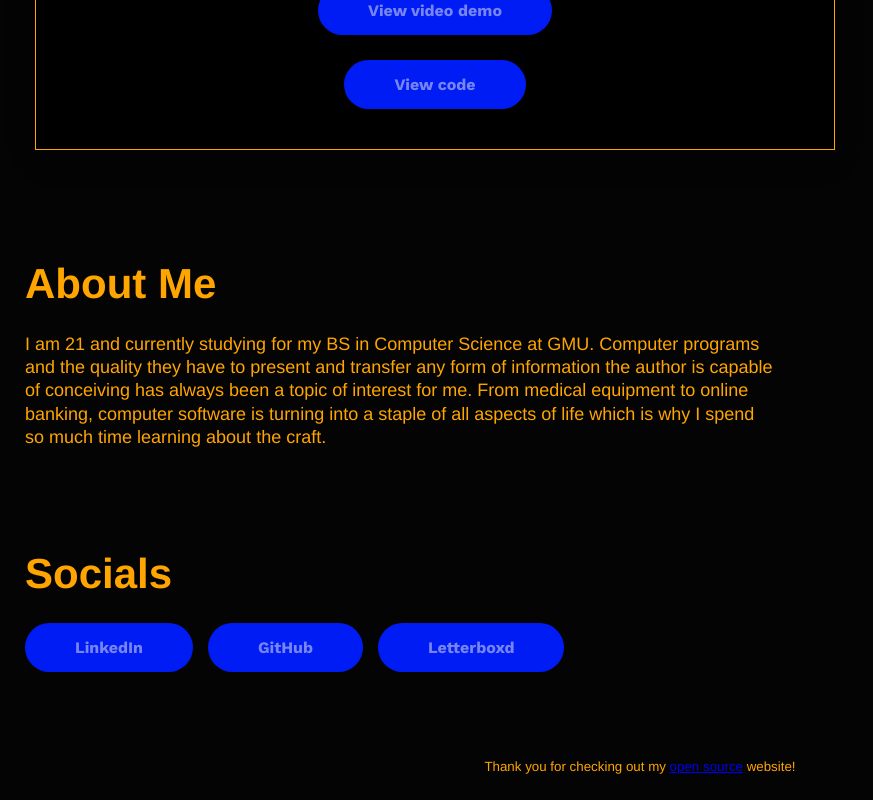
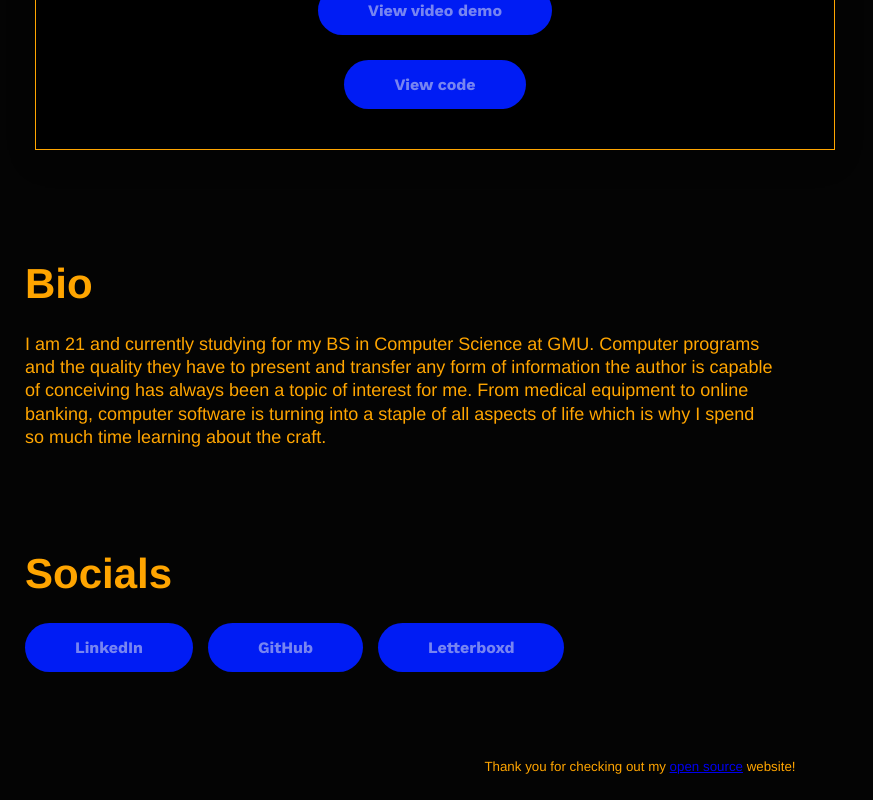
Before and after one commit to robelsiam/personalwebsite, a React (Create React App) app: page / in a window 1280 px wide. Shown: the part 1062-1862 px from the top of the page, without its empty margins (0-873 px from the left). Built offline with nearby package versions, Linux system fonts and the light colour scheme.

Commit message:
Update About.js

```diff
--- a/src/components/About.js
+++ b/src/components/About.js
@@ -3,7 +3,7 @@
 const About = () => {
     return (
         <section className='about'>
-            <h2>About Me</h2>
+            <h2>Bio</h2>
             <p>
             I am 21 and currently studying for my BS in Computer Science at GMU. Computer programs and the quality they have to
             present and transfer any form of information the author is capable of conceiving has always been a topic of interest
```
